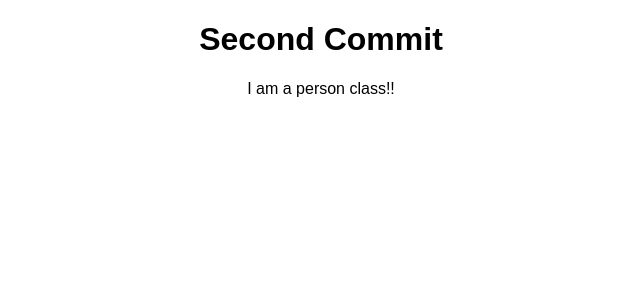
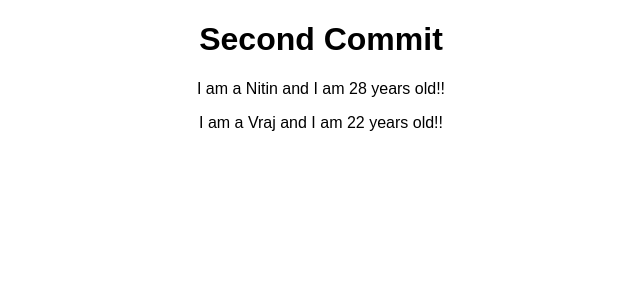
Before and after one commit to patelnitin00/React-Complete-Guide-, a React (Create React App) app: page / in a window 1280 px wide. Shown: the top 300 px of the page, without its empty margins (319-959 px from the left). Built offline with nearby package versions, Linux system fonts and the light colour scheme.

Commit message:
Working with props

```diff
--- a/src/App.js
+++ b/src/App.js
@@ -9,7 +9,8 @@ class App extends Component {
       <div className="App">
         <h1>Second Commit</h1>
 
-        <Person />
+        <Person name="Nitin" age="28"/>
+        <Person name="Vraj" age="22">My hobby: Plaing games</Person>
       </div>
     );
   }
--- a/src/Person/Person.js
+++ b/src/Person/Person.js
@@ -1,8 +1,10 @@
 import React from 'react';
 
-const person = () => {
+const person = (props) => {
     return(
-        <p>I am a person class!!</p>
+
+            <p>I am a {props.name} and I am {props.age} years old!!</p>
+
     );
 }
 
```
